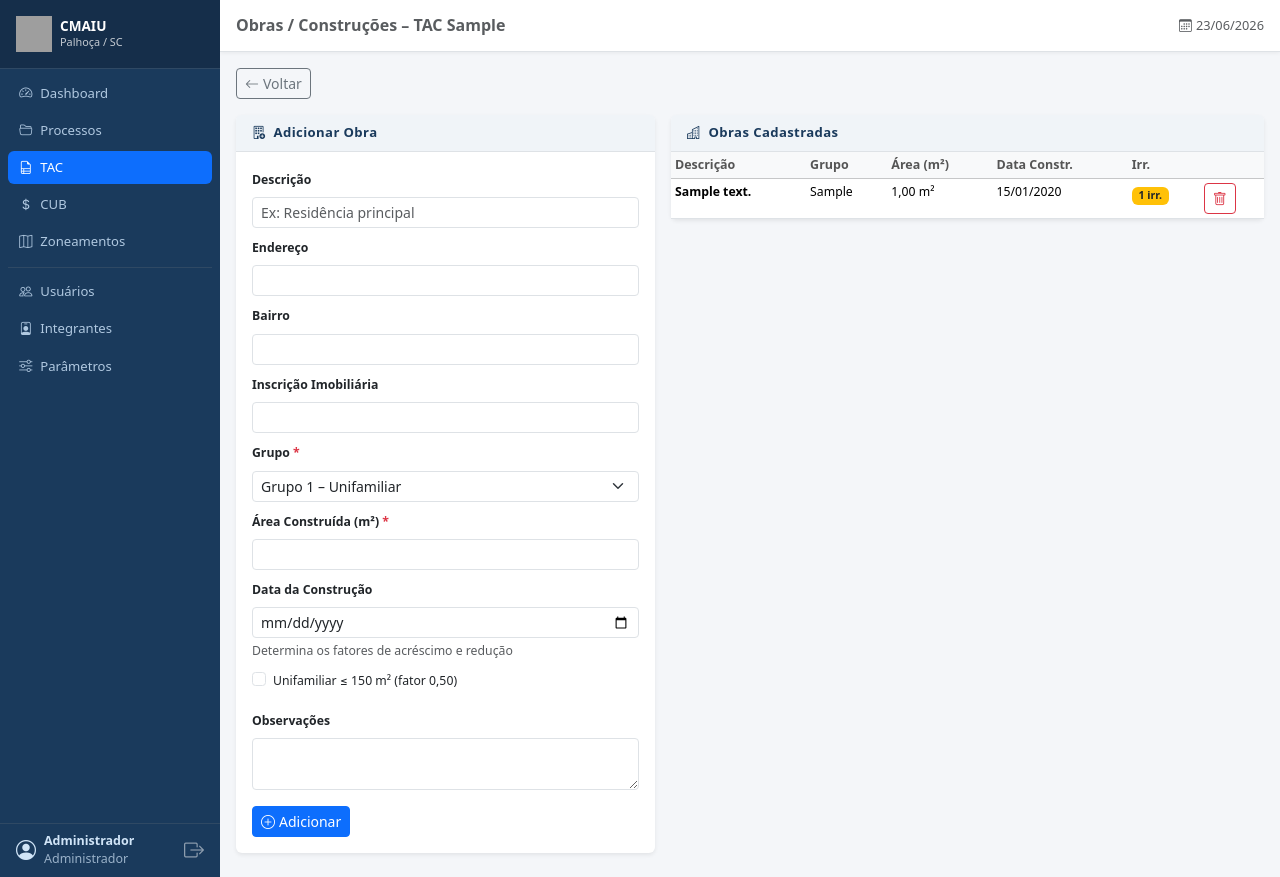
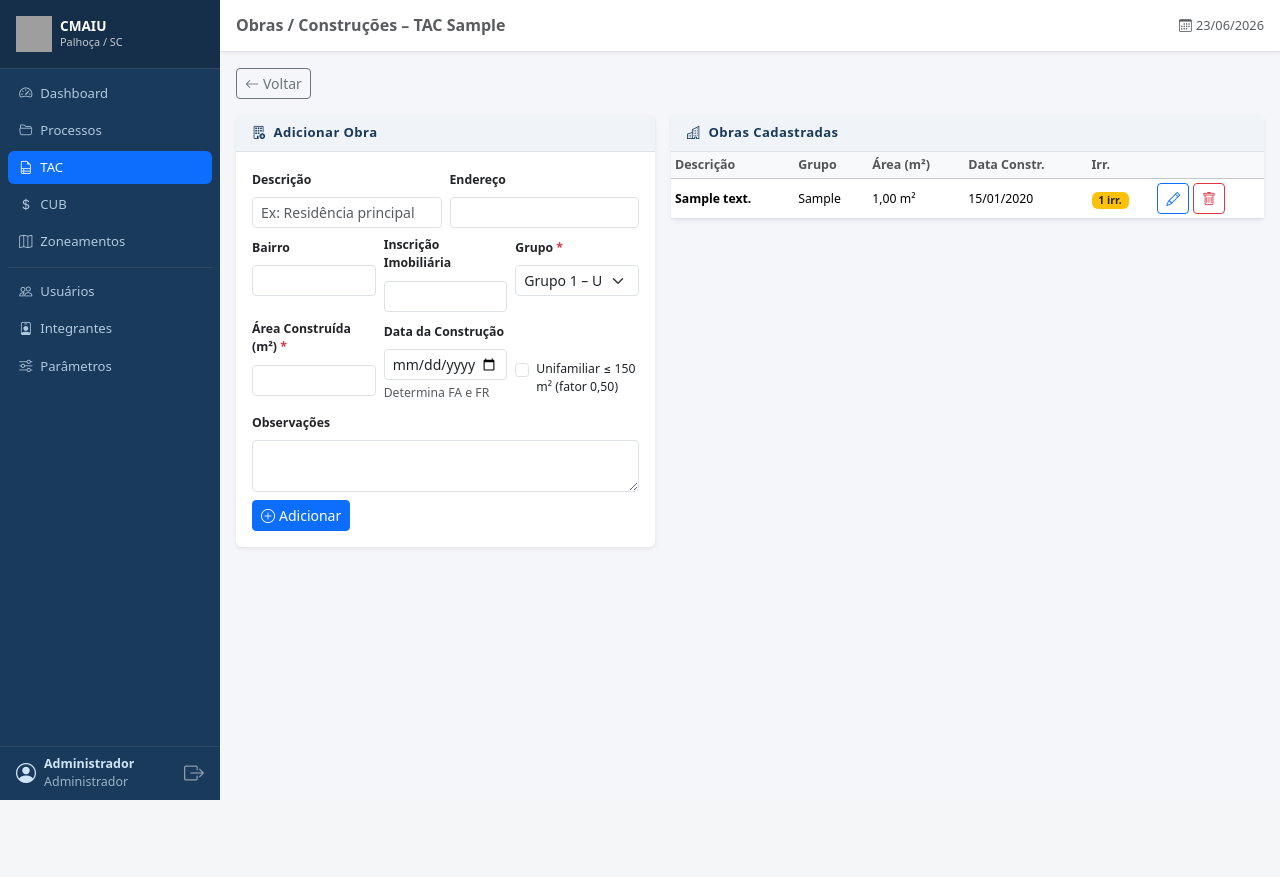
Before and after one commit to fabinhocoe/CMAIU, a Flask app: page /tac/1/obras in a window 1280 px wide. After the commit the page ends 800 px from the top, so only its background shows below. Run offline with Flask 3, Linux system fonts and the light colour scheme; a user stored in the database is signed in; tables that the repository leaves empty hold one stand-in row (values such as "Sample post"); grey boxes are pictures that could not be loaded.

Commit message:
Add edit functionality to TAC obras
- New 'edit' action in tac_obras route updates all obra fields
- Edit button opens an inline form below the selected obra row
- Extracted shared field markup to _obra_campos.html partial,
  reused by both add and edit forms to avoid duplication
- Cancel button returns to obras list without changes
- Blocked for assinado/publicado TACs (bloqueado flag)

Co-Authored-By: Claude Sonnet 4.6 <noreply@anthropic.com>
Claude-Session: https://claude.ai/code/session_01VXWAfgFSAm4ZBKgqyac9J3

```diff
--- a/app.py
+++ b/app.py
@@ -1213,6 +1213,22 @@ def tac_obras(tid):
             db.session.add(obra)
             db.session.commit()
             flash('Obra adicionada.', 'success')
+        elif action == 'edit' and not tac.bloqueado:
+            oid = _int(request.form.get('id'))
+            o = ObraTAC.query.get(oid)
+            if o and o.tac_id == tid:
+                f = request.form
+                o.descricao = f.get('descricao', '').strip()
+                o.endereco = f.get('endereco', '').strip()
+                o.bairro = f.get('bairro', '').strip()
+                o.inscricao_imobiliaria = f.get('inscricao', '').strip()
+                o.grupo = f.get('grupo', o.grupo)
+                o.area_construida = _float(f.get('area_construida')) or o.area_construida
+                o.is_unifamiliar_ate150 = bool(f.get('is_unifamiliar_ate150'))
+                o.data_construcao = _parse_date(f.get('data_construcao'))
+                o.observacoes = f.get('observacoes', '').strip()
+                db.session.commit()
+                flash('Obra atualizada.', 'success')
         elif action == 'delete' and not tac.bloqueado:
             oid = _int(request.form.get('id'))
             o = ObraTAC.query.get(oid)
@@ -1220,7 +1236,9 @@ def tac_obras(tid):
                 db.session.delete(o)
                 db.session.commit()
         return redirect(url_for('tac_obras', tid=tid))
-    return render_template('tac/obras.html', tac=tac, grupos=GRUPOS_OBRA)
+    obra_editar_id = _int(request.args.get('editar'))
+    return render_template('tac/obras.html', tac=tac, grupos=GRUPOS_OBRA,
+                           obra_editar_id=obra_editar_id)
 
 
 @app.route('/tac/<int:tid>/obras/<int:oid>/irregularidades', methods=['GET', 'POST'])
--- /dev/null
+++ b/templates/tac/_obra_campos.html
@@ -0,0 +1,56 @@
+{% set o = obra_edit if obra_edit is defined else none %}
+<div class="row g-2">
+  <div class="col-md-6">
+    <label class="form-label small fw-semibold">Descrição</label>
+    <input type="text" name="descricao" class="form-control form-control-sm"
+      value="{{ o.descricao or '' if o else '' }}" placeholder="Ex: Residência principal">
+  </div>
+  <div class="col-md-6">
+    <label class="form-label small fw-semibold">Endereço</label>
+    <input type="text" name="endereco" class="form-control form-control-sm"
+      value="{{ o.endereco or '' if o else '' }}">
+  </div>
+  <div class="col-md-4">
+    <label class="form-label small fw-semibold">Bairro</label>
+    <input type="text" name="bairro" class="form-control form-control-sm"
+      value="{{ o.bairro or '' if o else '' }}">
+  </div>
+  <div class="col-md-4">
+    <label class="form-label small fw-semibold">Inscrição Imobiliária</label>
+    <input type="text" name="inscricao" class="form-control form-control-sm"
+      value="{{ o.inscricao_imobiliaria or '' if o else '' }}">
+  </div>
+  <div class="col-md-4">
+    <label class="form-label small fw-semibold">Grupo <span class="text-danger">*</span></label>
+    <select name="grupo" class="form-select form-select-sm" required>
+      {% for cod, label in grupos %}
+      <option value="{{ cod }}" {% if o and o.grupo == cod %}selected{% endif %}>{{ label }}</option>
+      {% endfor %}
+    </select>
+  </div>
+  <div class="col-md-4">
+    <label class="form-label small fw-semibold">Área Construída (m²) <span class="text-danger">*</span></label>
+    <input type="number" step="0.01" name="area_construida" class="form-control form-control-sm"
+      value="{{ o.area_construida or '' if o else '' }}" required>
+  </div>
+  <div class="col-md-4">
+    <label class="form-label small fw-semibold">Data da Construção</label>
+    <input type="date" name="data_construcao" class="form-control form-control-sm"
+      value="{{ o.data_construcao.isoformat() if o and o.data_construcao else '' }}">
+    <div class="form-text">Determina FA e FR</div>
+  </div>
+  <div class="col-md-4 d-flex align-items-end pb-1">
+    <div class="form-check">
+      <input type="checkbox" class="form-check-input" name="is_unifamiliar_ate150"
+        id="uniChk_{{ o.id if o else 'new' }}"
+        {% if o and o.is_unifamiliar_ate150 %}checked{% endif %}>
+      <label class="form-check-label small" for="uniChk_{{ o.id if o else 'new' }}">
+        Unifamiliar ≤ 150 m² (fator 0,50)
+      </label>
+    </div>
+  </div>
+  <div class="col-12">
+    <label class="form-label small fw-semibold">Observações</label>
+    <textarea name="observacoes" class="form-control form-control-sm" rows="2">{{ o.observacoes or '' if o else '' }}</textarea>
+  </div>
+</div>
--- a/templates/tac/obras.html
+++ b/templates/tac/obras.html
@@ -8,7 +8,9 @@
   </a>
 </div>
 <div class="row g-3">
+
   {% if not tac.bloqueado %}
+  <!-- Formulário de adição -->
   <div class="col-lg-5">
     <div class="card border-0 shadow-sm">
       <div class="card-header section-header"><i class="bi bi-building-add me-2"></i>Adicionar Obra</div>
@@ -16,58 +18,20 @@
         <form method="POST">
           <input type="hidden" name="_csrf_token" value="{{ csrf_token() }}">
           <input type="hidden" name="action" value="add">
-          <div class="mb-2">
-            <label class="form-label small fw-semibold">Descrição</label>
-            <input type="text" name="descricao" class="form-control form-control-sm" placeholder="Ex: Residência principal">
-          </div>
-          <div class="mb-2">
-            <label class="form-label small fw-semibold">Endereço</label>
-            <input type="text" name="endereco" class="form-control form-control-sm">
-          </div>
-          <div class="mb-2">
-            <label class="form-label small fw-semibold">Bairro</label>
-            <input type="text" name="bairro" class="form-control form-control-sm">
-          </div>
-          <div class="mb-2">
-            <label class="form-label small fw-semibold">Inscrição Imobiliária</label>
-            <input type="text" name="inscricao" class="form-control form-control-sm">
-          </div>
-          <div class="mb-2">
-            <label class="form-label small fw-semibold">Grupo <span class="text-danger">*</span></label>
-            <select name="grupo" class="form-select form-select-sm" required>
-              {% for cod, label in grupos %}
-              <option value="{{ cod }}">{{ label }}</option>
-              {% endfor %}
-            </select>
-          </div>
-          <div class="mb-2">
-            <label class="form-label small fw-semibold">Área Construída (m²) <span class="text-danger">*</span></label>
-            <input type="number" step="0.01" name="area_construida" class="form-control form-control-sm" required>
-          </div>
-          <div class="mb-2">
-            <label class="form-label small fw-semibold">Data da Construção</label>
-            <input type="date" name="data_construcao" class="form-control form-control-sm">
-            <div class="form-text">Determina os fatores de acréscimo e redução</div>
-          </div>
-          <div class="mb-3 form-check">
-            <input type="checkbox" class="form-check-input" name="is_unifamiliar_ate150" id="uniChk">
-            <label class="form-check-label small" for="uniChk">Unifamiliar ≤ 150 m² (fator 0,50)</label>
-          </div>
-          <div class="mb-3">
-            <label class="form-label small fw-semibold">Observações</label>
-            <textarea name="observacoes" class="form-control form-control-sm" rows="2"></textarea>
-          </div>
-          <button type="submit" class="btn btn-sm btn-primary"><i class="bi bi-plus-circle me-1"></i>Adicionar</button>
+          {% include 'tac/_obra_campos.html' with context %}
+          <button type="submit" class="btn btn-sm btn-primary mt-2"><i class="bi bi-plus-circle me-1"></i>Adicionar</button>
         </form>
       </div>
     </div>
   </div>
   {% endif %}
+
+  <!-- Lista de obras -->
   <div class="col-lg-7">
     <div class="card border-0 shadow-sm">
       <div class="card-header section-header"><i class="bi bi-buildings me-2"></i>Obras Cadastradas</div>
       <div class="card-body p-0">
-        <table class="table table-sm mb-0">
+        <table class="table table-sm mb-0 align-middle">
           <thead class="table-light">
             <tr><th>Descrição</th><th>Grupo</th><th>Área (m²)</th><th>Data Constr.</th><th>Irr.</th><th></th></tr>
           </thead>
@@ -84,18 +48,49 @@
                   {{ o.irregularidades|length }} irr.
                 </a>
               </td>
-              <td>
+              <td class="text-nowrap">
                 {% if not tac.bloqueado %}
+                <a href="{{ url_for('tac_obras', tid=tac.id) }}?editar={{ o.id }}"
+                   class="btn btn-sm btn-outline-primary" title="Editar">
+                  <i class="bi bi-pencil"></i>
+                </a>
                 <form method="POST" class="d-inline">
                   <input type="hidden" name="_csrf_token" value="{{ csrf_token() }}">
                   <input type="hidden" name="action" value="delete">
                   <input type="hidden" name="id" value="{{ o.id }}">
                   <button type="submit" class="btn btn-sm btn-outline-danger"
-                    onclick="return confirm('Excluir obra?')"><i class="bi bi-trash"></i></button>
+                    onclick="return confirm('Excluir obra e todas as suas irregularidades?')">
+                    <i class="bi bi-trash"></i>
+                  </button>
                 </form>
                 {% endif %}
               </td>
             </tr>
+
+            <!-- Formulário de edição inline (expande ao clicar em Editar) -->
+            {% if not tac.bloqueado and obra_editar_id == o.id %}
+            <tr class="table-primary">
+              <td colspan="6" class="p-3">
+                <div class="fw-semibold small mb-2"><i class="bi bi-pencil-square me-1"></i>Editando: {{ o.descricao or o.endereco or 'Obra #' ~ o.id }}</div>
+                <form method="POST">
+                  <input type="hidden" name="_csrf_token" value="{{ csrf_token() }}">
+                  <input type="hidden" name="action" value="edit">
+                  <input type="hidden" name="id" value="{{ o.id }}">
+                  {% set obra_edit = o %}
+                  {% include 'tac/_obra_campos.html' with context %}
+                  <div class="d-flex gap-2 mt-2">
+                    <button type="submit" class="btn btn-sm btn-success">
+                      <i class="bi bi-check-circle me-1"></i>Salvar
+                    </button>
+                    <a href="{{ url_for('tac_obras', tid=tac.id) }}" class="btn btn-sm btn-outline-secondary">
+                      Cancelar
+                    </a>
+                  </div>
+                </form>
+              </td>
+            </tr>
+            {% endif %}
+
             {% else %}
             <tr><td colspan="6" class="text-center text-muted py-3 small">Nenhuma obra cadastrada.</td></tr>
             {% endfor %}
```
